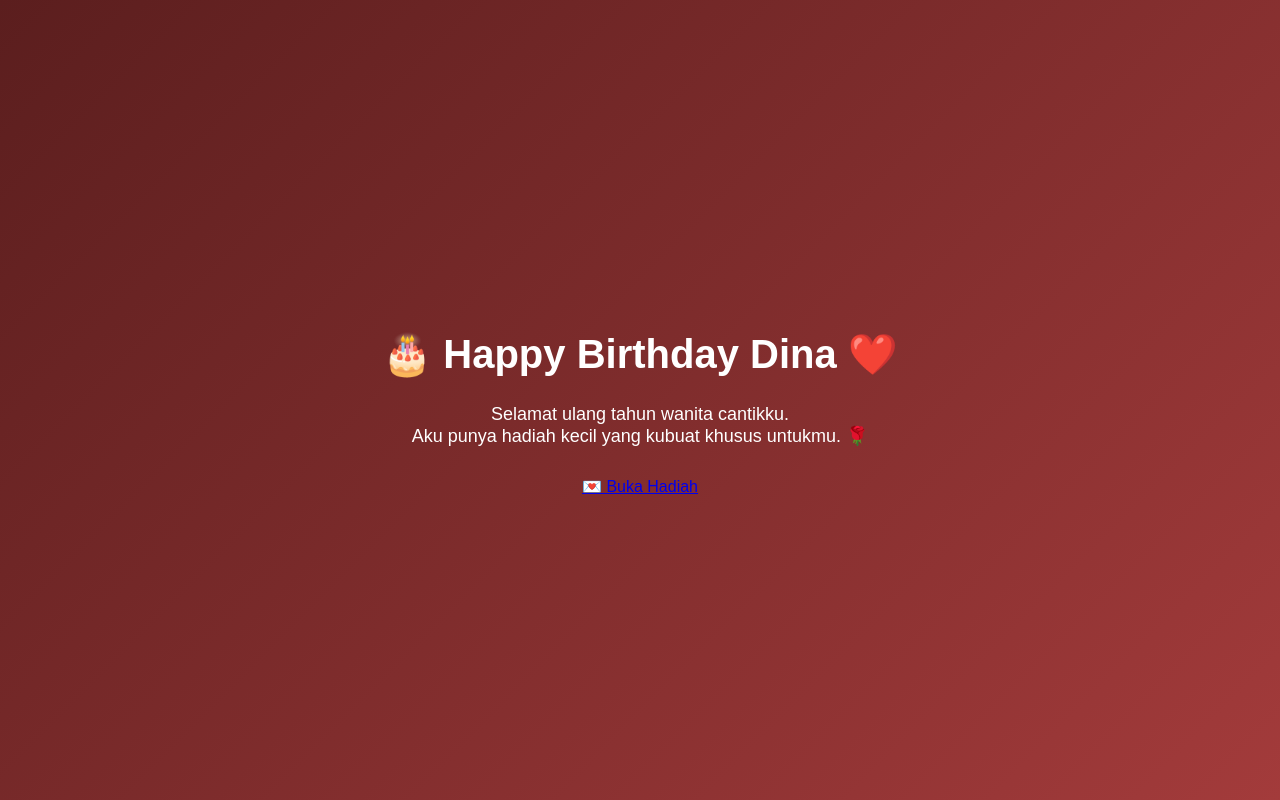
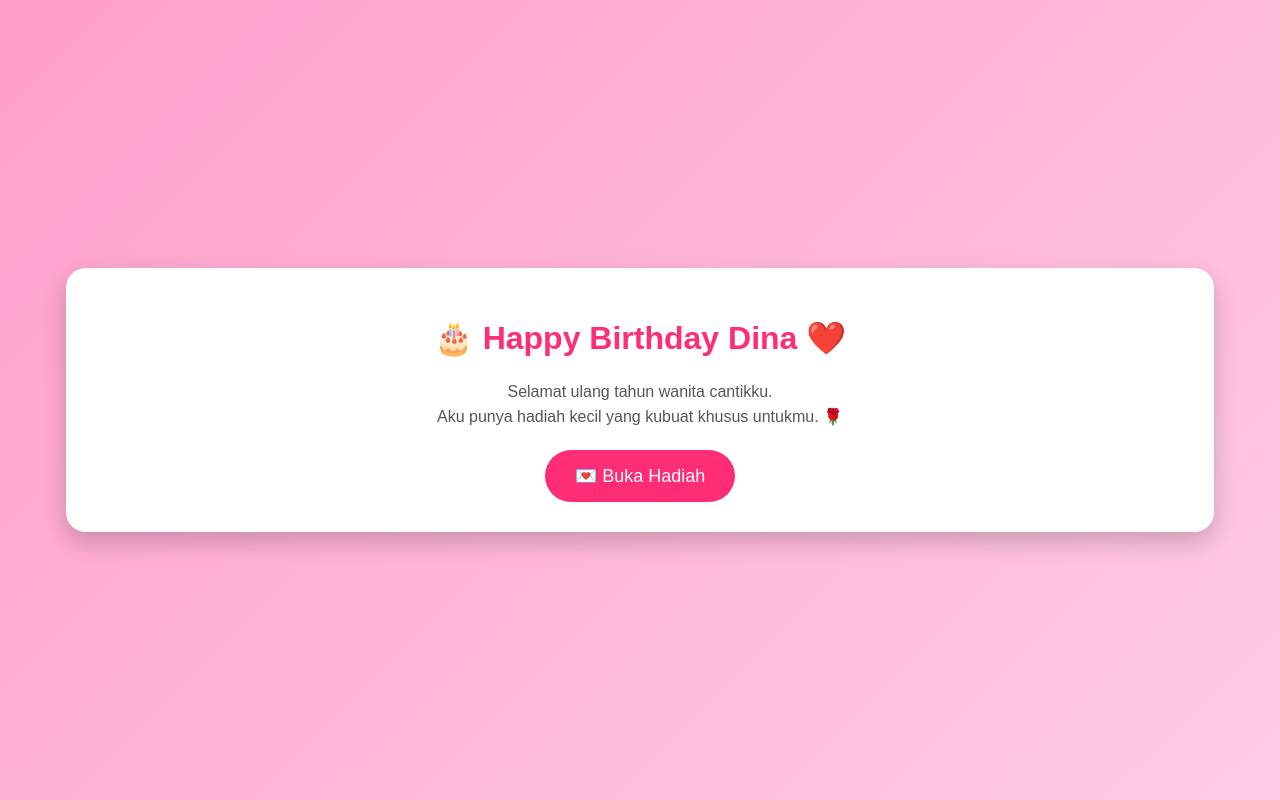
Before and after one commit to irmansyaherdin06324-blip/happy-birthday-dinasayanggg, a plain HTML site: page index.html in a window 1280 px wide. Drawn offline with Linux system fonts and the light colour scheme.

Commit message:
Update styles for body, container, and buttons

```diff
--- a/style.css
+++ b/style.css
@@ -1,9 +1,8 @@
 body{
     margin:0;
     padding:0;
-    background:linear-gradient(135deg,#5b1e1e,#a33b3b);
-    font-family:Poppins,sans-serif;
-    color:white;
+    background:linear-gradient(135deg,#ff9ecb,#ffcce5);
+    font-family:Arial,sans-serif;
     display:flex;
     justify-content:center;
     align-items:center;
@@ -12,25 +11,33 @@ body{
 
 .container{
     text-align:center;
+    background:white;
+    padding:30px;
+    border-radius:20px;
+    width:85%;
+    box-shadow:0 10px 25px rgba(0,0,0,.2);
 }
 
 h1{
-    font-size:40px;
+    color:#ff2d75;
 }
 
-p{
-    font-size:18px;
-    margin-bottom:30px;
+.subtitle{
+    color:#555;
+    margin:20px 0;
+    line-height:1.6;
 }
 
-button{
-    width:250px;
-    padding:15px;
-    margin:10px;
-    border:none;
-    border-radius:15px;
-    background:white;
-    color:#8b0000;
+.btn{
+    display:inline-block;
+    padding:15px 30px;
+    background:#ff2d75;
+    color:white;
+    text-decoration:none;
+    border-radius:30px;
     font-size:18px;
-    cursor:pointer;
 }
+
+.btn:hover{
+    background:#ff0055;
+}
```
